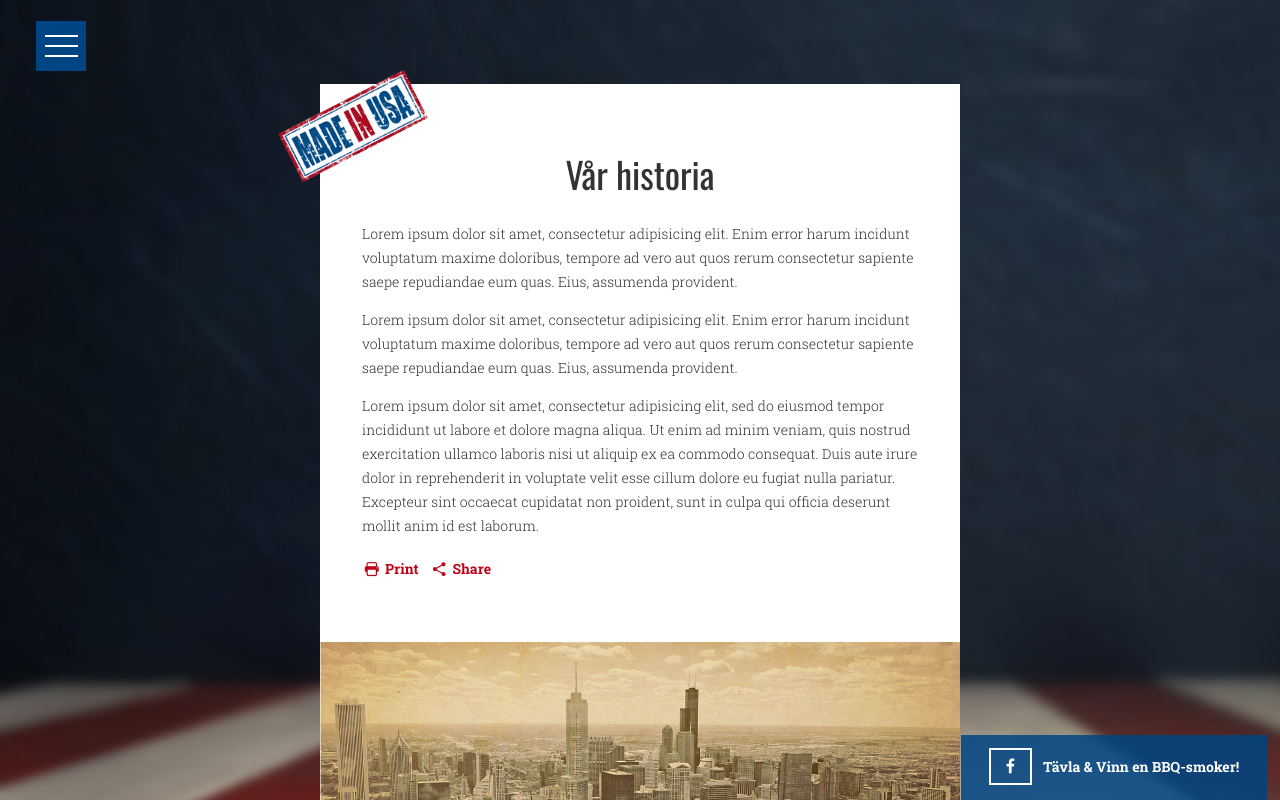
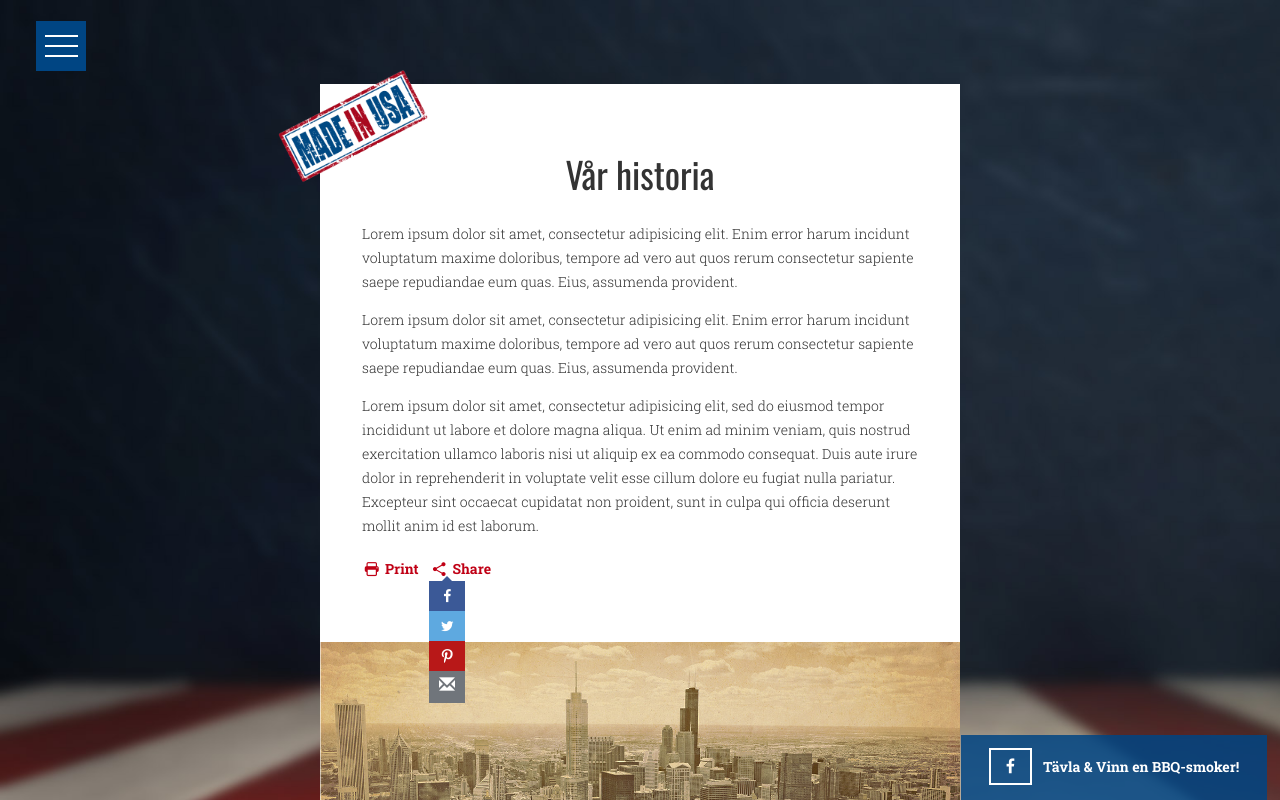
Before and after one commit to erroltiozon/centercom-test-collab-, a website: page article-page.html in a window 1280 px wide. Both pictures are taken after a click on the button "Share". Shown: the top 800 px of the page. Drawn offline with nearby package versions, Linux system fonts and the light colour scheme.

Commit message:
widget for the share button

```diff
--- a/article-page.html
+++ b/article-page.html
@@ -99,10 +99,35 @@
                                 <i class="icon-print"></i>
                                 Print
                             </button>
-                            <button class="share widget">
-                                <i class="icon-share"></i>
-                                Share
-                            </button>
+                            <div class="dropdown">
+                                <button class="share widget" id="dLabel" type="button" data-toggle="dropdown" aria-haspopup="true" aria-expanded="false">
+                                    <i class="icon-share"></i>
+                                    Share
+                                </button>
+                                <ul class="dropdown-menu" aria-labelledby="dLabel">
+                                    <li>
+                                        <a class="fb" href="">
+                                            <span class="triangle-up"></span>
+                                            <i class="icon-facebook"></i>
+                                        </a>
+                                    </li>
+                                    <li>
+                                        <a class="twitter" href="">
+                                            <i class="icon-twitter"></i>
+                                        </a>
+                                    </li>
+                                    <li>
+                                        <a class="pinterest" href="">
+                                            <i class="icon-pinterest"></i>
+                                        </a>
+                                    </li>
+                                    <li>
+                                        <a class="mail" href="">
+                                            <i class="glyphicon glyphicon-envelope"></i>
+                                        </a>
+                                    </li>
+                                </ul>
+                            </div>
                         </aside>
                     </div>
                     <div class="cover-img col-lg-6 col-md-6 col-sm-11 col-xs-11">
--- a/assets/styles/scss/0-base/var.scss
+++ b/assets/styles/scss/0-base/var.scss
@@ -1,11 +1,16 @@
 // Main Colors
 
-$blue     : #004583;
-$dark-blue: #003769;
-$red      : #c00015;
-$dark-red : #990011;
-$black    : #1a1a1a;
-$white    : #ffffff;
+$blue           : #004583;
+$dark-blue      : #003769;
+$red            : #c00015;
+$dark-red       : #990011;
+$black          : #1a1a1a;
+$white          : #ffffff;
+
+$fb-color       : #3b5997;
+$twitter-color  : #5ea9e0;
+$pinterest-color: #b81818;
+$mail-color     : #70757b;
 
 // Fonts
 $roboto : 'Roboto Slab', serif;
--- a/assets/styles/scss/1-module/widget.scss
+++ b/assets/styles/scss/1-module/widget.scss
@@ -1,5 +1,53 @@
 .widget-wrapper {
     margin: 1.5em 0;
+
+    .dropdown {
+        display: inline-block;
+
+        .dropdown-menu {
+            border: none;
+            box-shadow: none;
+            float: none;
+            min-width: auto;
+            padding: 0;
+
+            li a {
+                color: $white;
+                display: inline-block;
+                padding: 5px 8px;
+            }
+
+            li .fb {
+                background: $fb-color;
+                position: relative;
+
+                .triangle-up {
+                    width: 0;
+                    height: 0;
+                    border-left: 5px solid transparent;
+                    border-right: 5px solid transparent;
+                    border-bottom: 5px solid $fb-color;
+                    position: absolute;
+                    bottom: 30px;
+                    left: 13px;
+                }
+            }
+
+            li .twitter {
+                background: $twitter-color;
+            }
+
+            li .pinterest {
+                background: $pinterest-color;
+            }
+
+            li .mail {
+                background: $mail-color;
+                font-size: 16px;
+                padding: .3em 0.6em;
+            }
+        }
+    }
 
     .widget {
         color: $black;
```
Also changed, not shown: recipe-details.html (+29 -4 lines), assets/styles/css/main.css, assets/styles/css/main.min.css, 1 other file.
